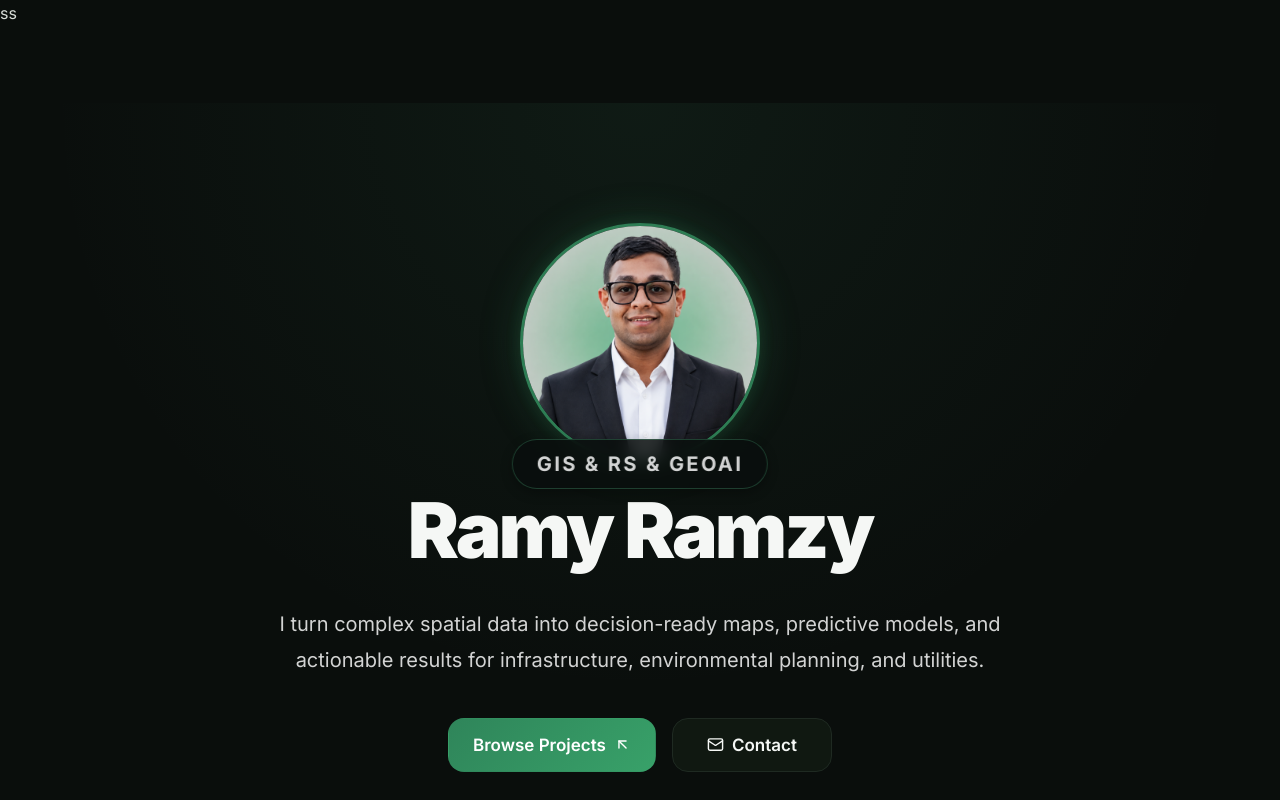
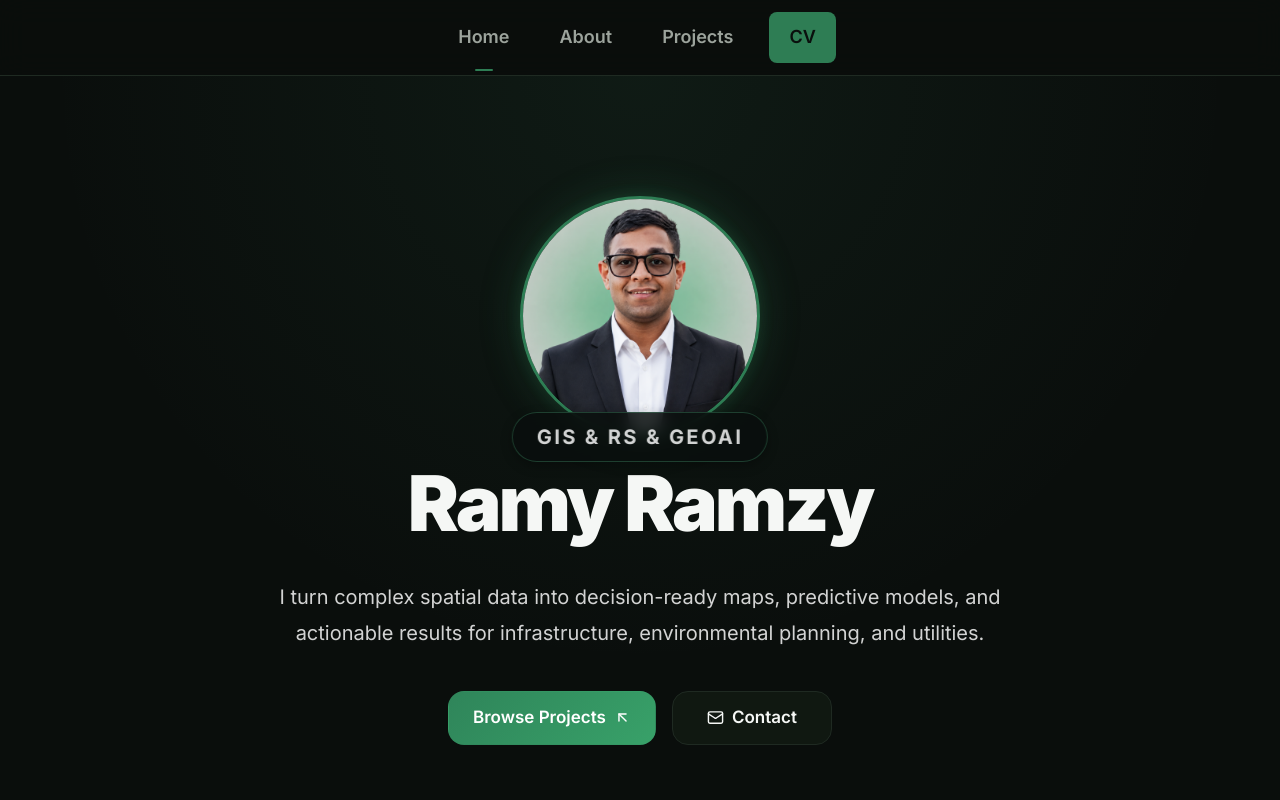
Before and after one commit to ramyramzy/GIS-Portfolio, a Next.js app: page / in a window 1280 px wide. Shown: the top 800 px of the page. Built offline with nearby package versions, Linux system fonts and the light colour scheme.

Commit message:
Update layout.tsx

```diff
--- a/src/app/layout.tsx
+++ b/src/app/layout.tsx
@@ -4,7 +4,7 @@ import type { ReactNode } from "react";
 import { SiteLayout } from "@/layouts/SiteLayout";
 import { siteMetadata } from "@/shared/constants";
 import "./globals.css";
-import { SpeedInsights } from "@vercel/speed-insights/next"
+
 
 const inter = Inter({
   subsets: ["latin"],
@@ -42,10 +42,11 @@ export const viewport: Viewport = {
 export default function RootLayout({ children }: { children: ReactNode }) {
   return (
     <html lang="en" className={`${inter.variable} ${dmSerif.variable}`} data-scroll-behavior="smooth">
-    ss<body>
-  {children}
-  <SpeedInsights />
-</body>
+      <body>
+        <SiteLayout>
+          {children}
+        </SiteLayout>
+      </body>
     </html>
   );
 }
```
